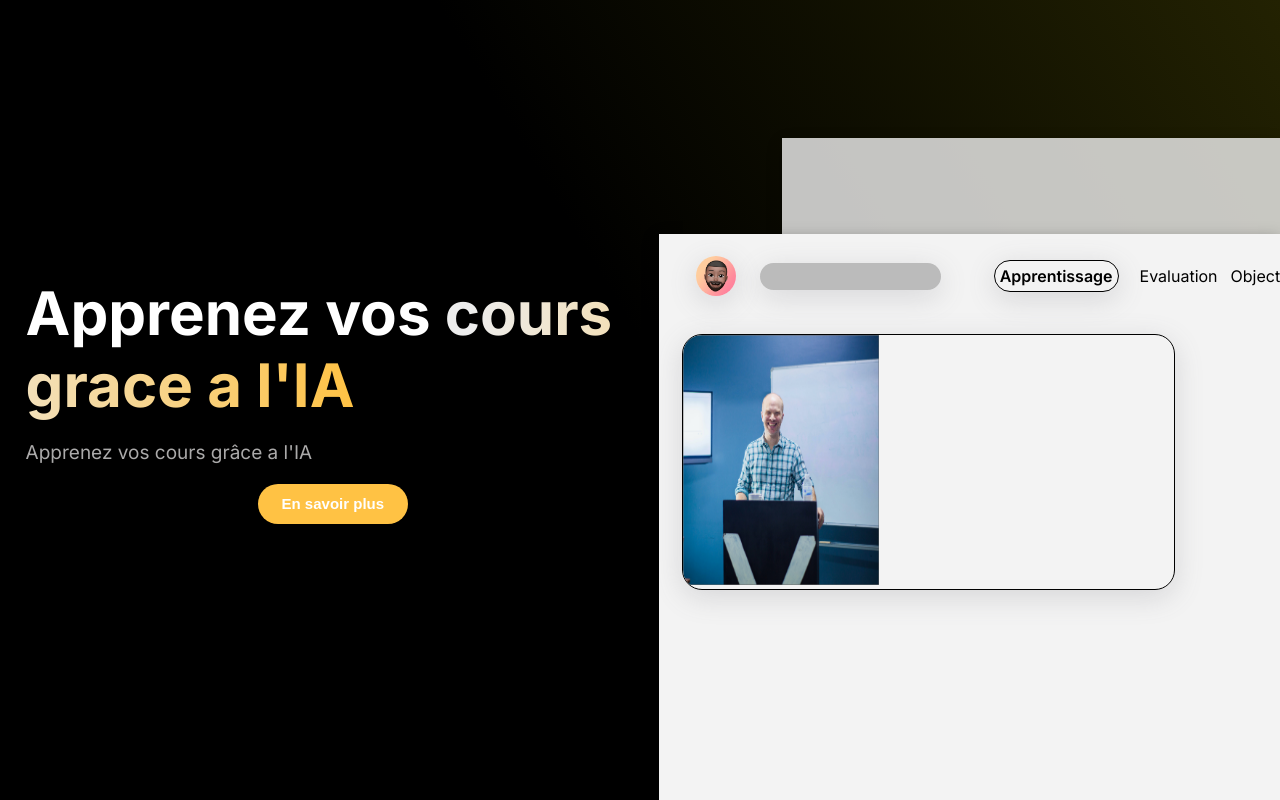
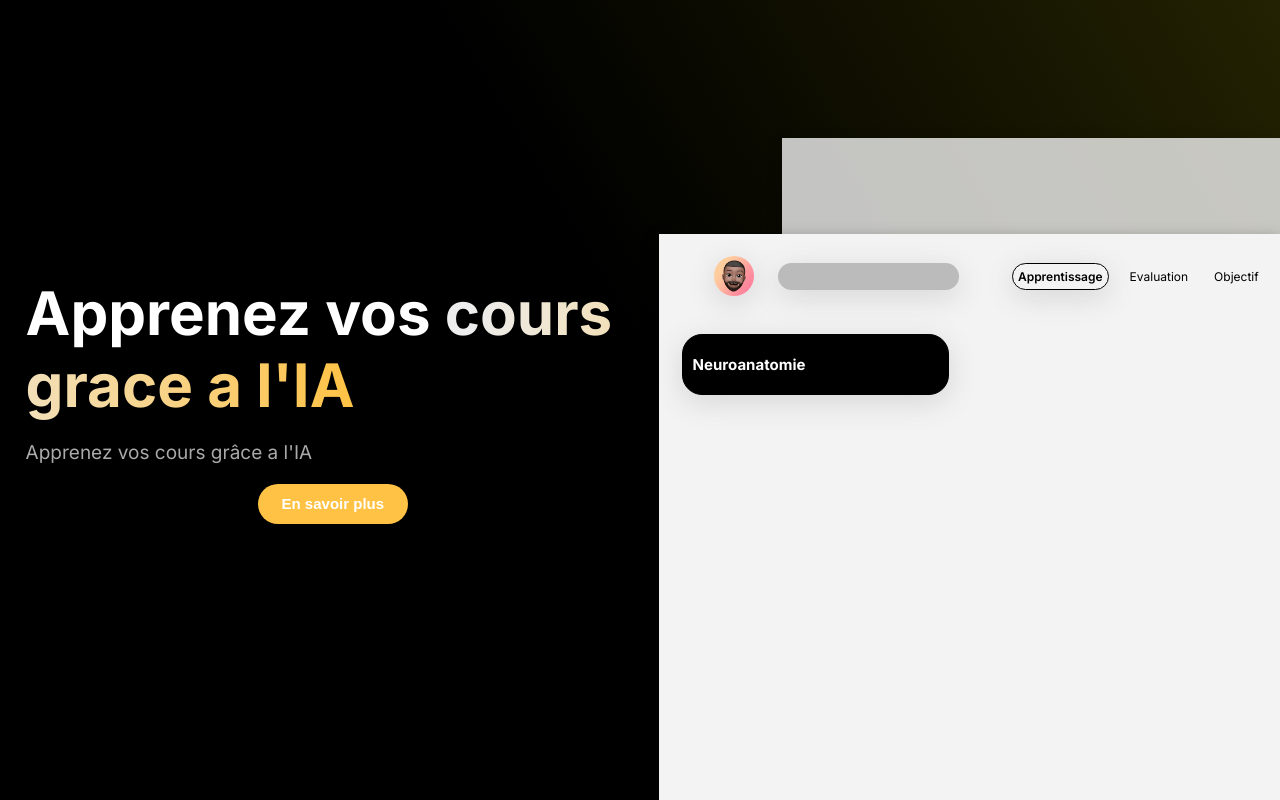
Before and after one commit to Delon00/edy-ia-nextjs-, a Next.js app: page / in a window 1280 px wide. Shown: the part 800-1600 px from the top of the page. Built offline with nearby package versions, Linux system fonts and the light colour scheme.

Commit message:
modified:   app/globals.css 	modified:   app/page.js

```diff
--- a/app/globals.css
+++ b/app/globals.css
@@ -353,10 +353,11 @@ body{
   background-color: rgb(187, 187, 187);
   box-shadow: rgba(100, 100, 111, 0.2) 0px 7px 29px 0px;
 }
-.tab-1,.tab-2,.tab3{
+.tab-1,.tab-2,.tab-3{
   margin-left:0.5rem;
   margin-right:0.5rem;
   padding: 5px;
+  font-size: 12px;
 }
 .tab-1{
   margin-left: 5px;
@@ -372,19 +373,18 @@ body{
   width: 100%;
 }
 .carte{
-  width:80%;
+  width:40%;
   border: #000 1px solid;
   border-radius: 20px;
   box-shadow: rgba(100, 100, 111, 0.2) 0px 7px 29px 0px;
   overflow: hidden;
+  background-color: #000;
+  padding: 10px;
 }
-.img-carte{
-  position: relative;
-  width: 40%;
-  height: 250px;
-
+.carte h1{
+  font-size: 15px;
+  color: #ffffff;
 }
-
 
 
 
--- a/app/page.js
+++ b/app/page.js
@@ -102,7 +102,7 @@ export default function Home() {
                   </div>
                   <div className="screenshot-section">
                     <div className="carte">
-                      <Image className="img-carte" src={Cours} alt="cours edy ia"/>
+                      <h1>Neuroanatomie </h1>
                     </div>
                   </div>
                 </div>
```
